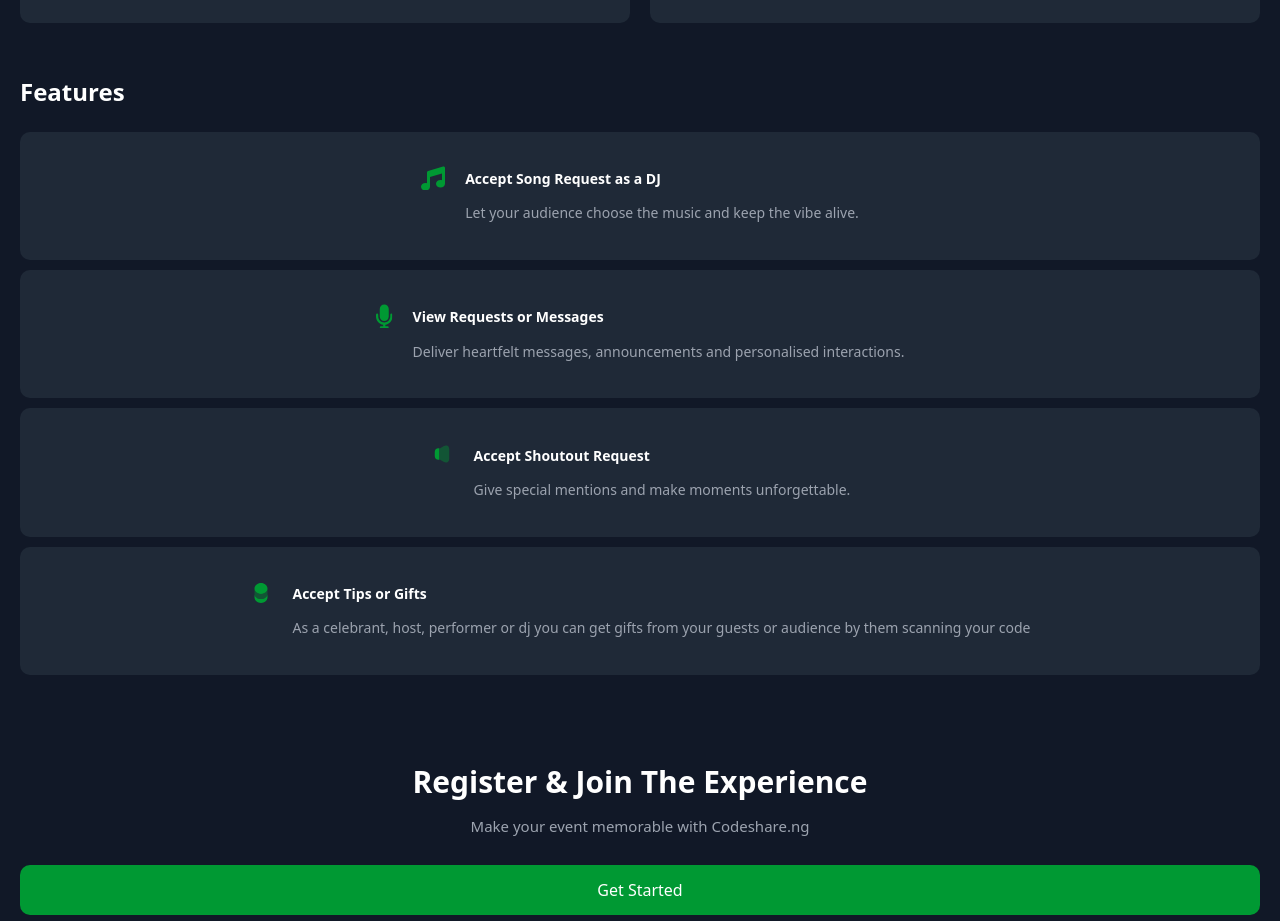
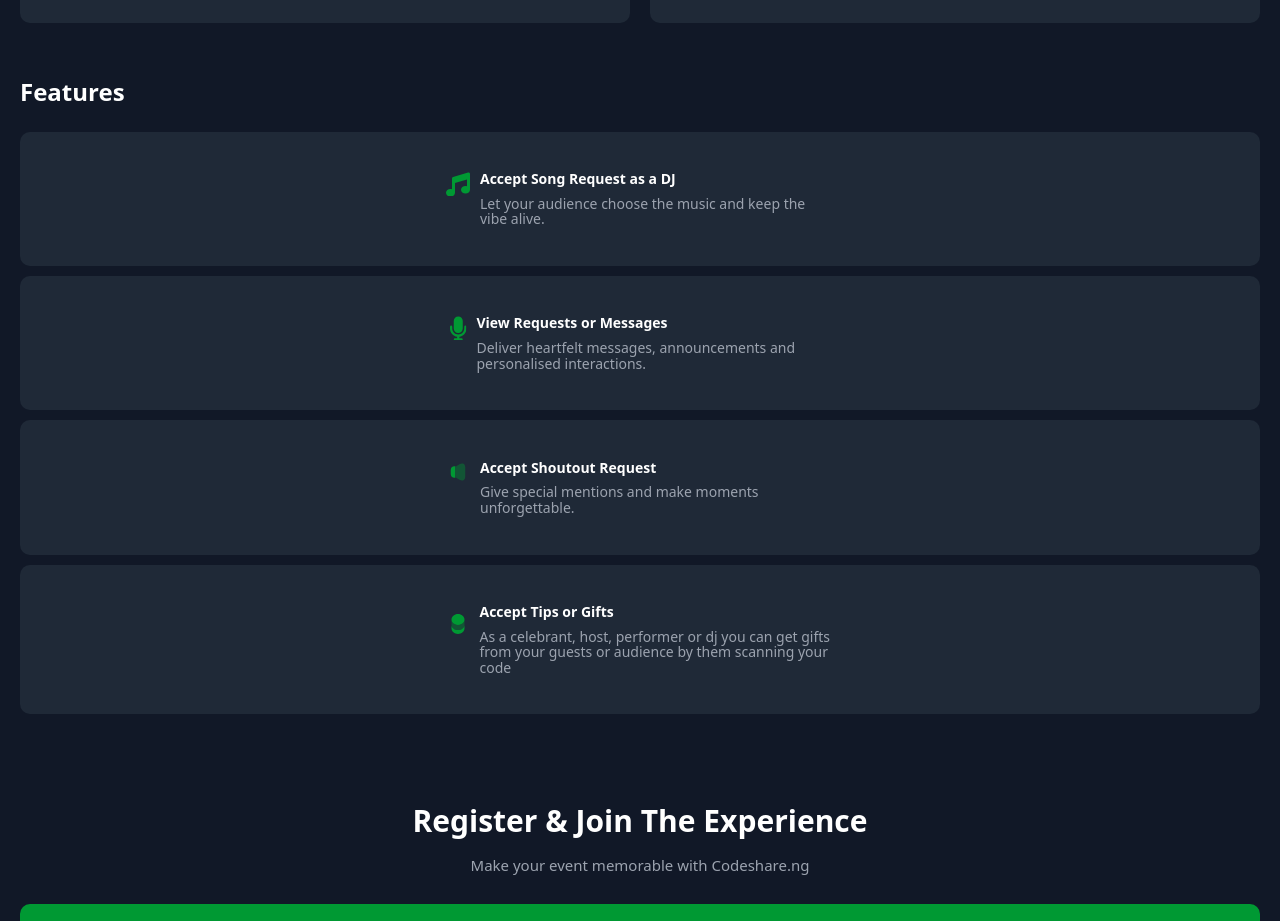
Before and after one commit to Blaziod/codeshare, a React (Vite) app in the folder codeshare/: page / in a window 1280 px wide. Shown: the part 1720-2641 px from the top of the page. Built offline with nearby package versions, Linux system fonts and the light colour scheme.

Commit message:
Width Fix

```diff
--- a/codeshare/src/Pages/home/home.jsx
+++ b/codeshare/src/Pages/home/home.jsx
@@ -1,9 +1,20 @@
-import React from "react";
+import React, { useState, useEffect } from "react";
 import Footer from "components/footer/footer";
 
 const Home = () => {
+  const [isSmallScreen, setIsSmallScreen] = useState(window.innerWidth <= 768);
+  useEffect(() => {
+    const handleResize = () => {
+      setIsSmallScreen(window.innerWidth <= 768);
+    };
+
+    window.addEventListener("resize", handleResize);
+    return () => window.removeEventListener("resize", handleResize);
+  }, []);
+
   const FeatureCard = ({ icon, title, description }) => {
     return (
+      <div>
         <div
           style={{
             backgroundColor: "#1F2937",
@@ -12,21 +23,52 @@ const Home = () => {
             display: "flex",
             alignItems: "center",
             justifyContent: "center",
-          gap: "20px",
+            flexDirection: "row",
+            gap: "10px",
+            alignSelf: "center",
           }}
         >
-        <div style={{ paddingBottom: "30px" }}>{icon}</div>
           <div
-          style={{ display: "flex", flexDirection: "column", margin: "0px" }}
+            style={{
+              paddingBottom: "30px",
+              justifyContent: "center",
+              alignItems: "center",
+              display: "flex",
+              margin: "0px",
+            }}
           >
-          <h1 style={{ fontSize: "14px", color: "#fff", fontWeight: "bolder" }}>
+            {icon}
+          </div>
+          <div
+            style={{
+              margin: "0px",
+              width: isSmallScreen ? "100%" : "30%",
+              justifyContent: "center",
+              alignItems: "center",
+              alignSelf: "center",
+            }}
+          >
+            <h1
+              style={{
+                fontSize: "14px",
+                color: "#fff",
+                fontWeight: "bolder",
+                width: isSmallScreen ? "100%" : "100%",
+              }}
+            >
               {title}
             </h1>
             <h1
-            style={{ fontSize: "14px", color: "#9CA3AF", fontWeight: "normal" }}
+              style={{
+                fontSize: "14px",
+                color: "#9CA3AF",
+                fontWeight: "normal",
+                width: isSmallScreen ? "100%" : "100%",
+              }}
             >
               {description}
             </h1>
+          </div>
         </div>
       </div>
     );
```
Lines whose indentation alone changed are shown as unchanged.
